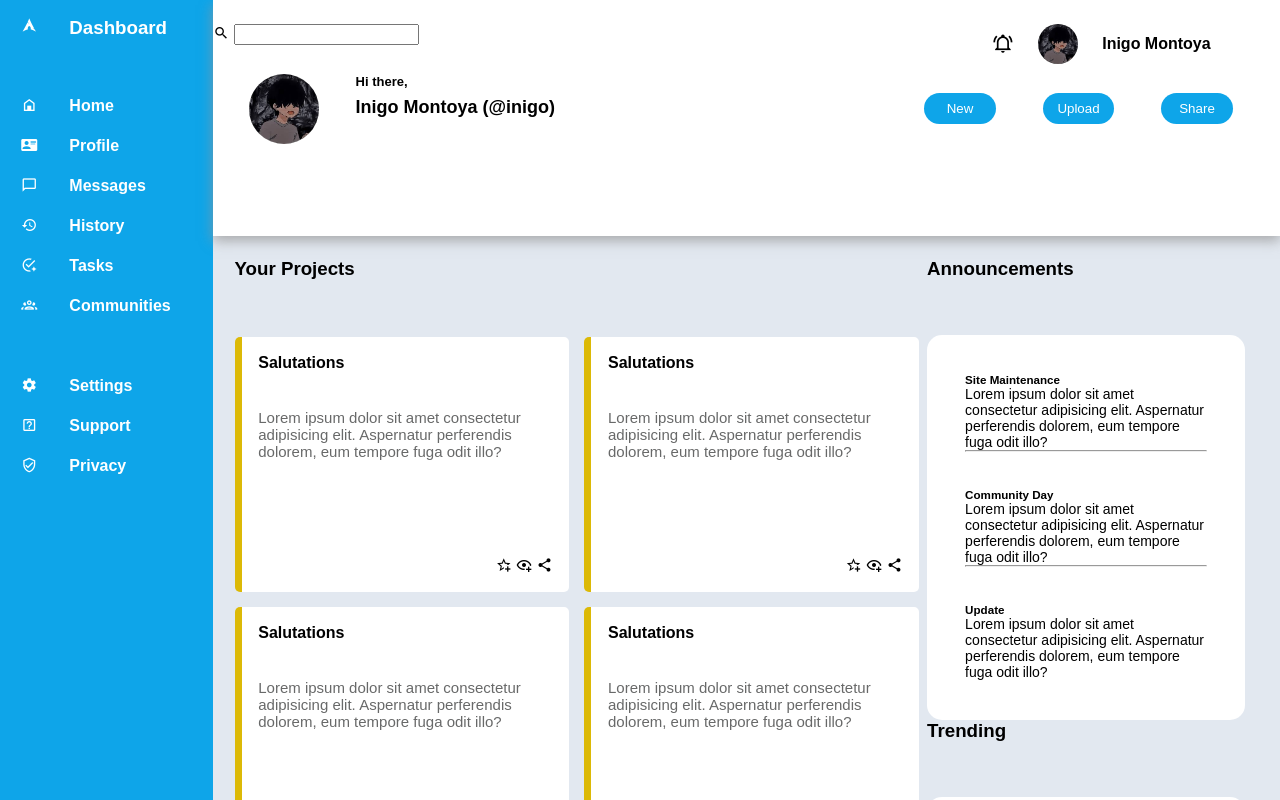
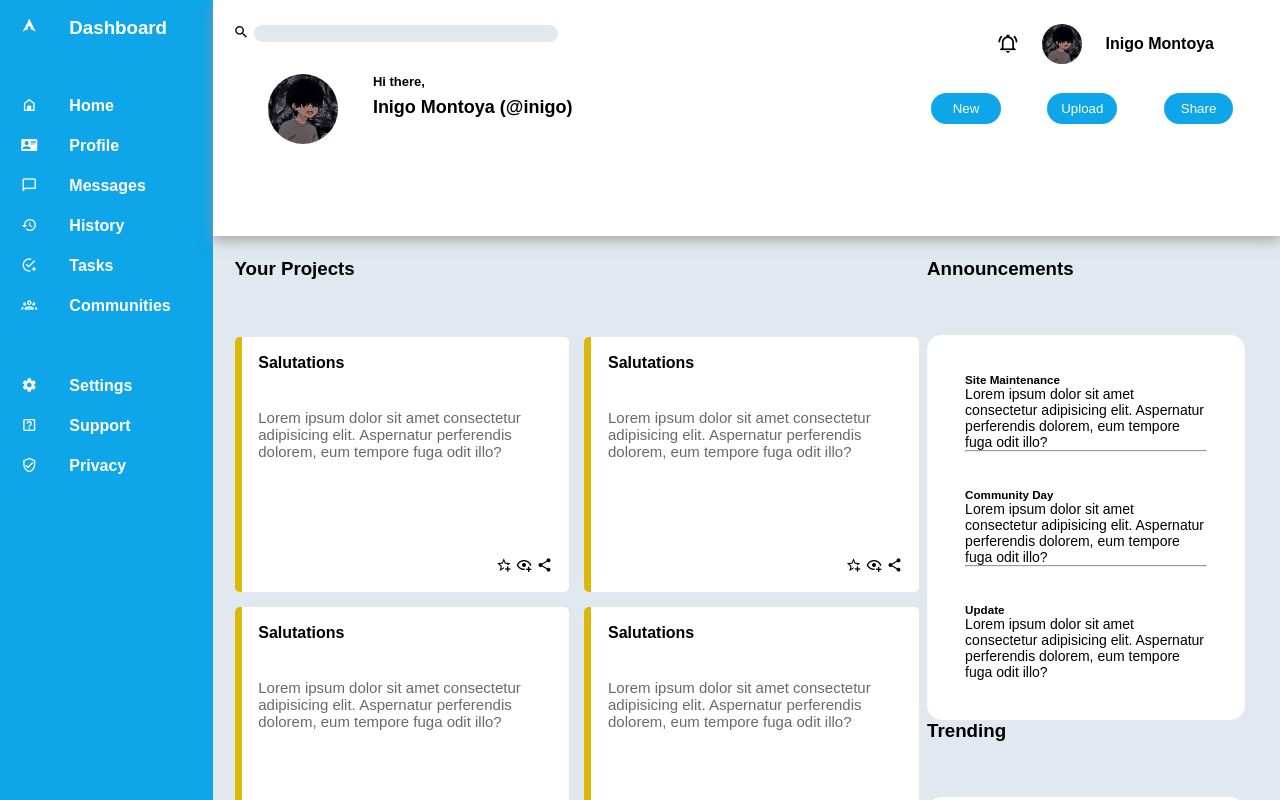
Before and after one commit to raodenn/Dashboard, a website: page index.html in a window 1280 px wide. Shown: the top 800 px of the page. Drawn offline with Linux system fonts and the light colour scheme.

Commit message:
fixed searchbar

```diff
--- a/styles.css
+++ b/styles.css
@@ -37,7 +37,7 @@ html,body{
     top: 10%;
     grid-row-gap:10px ;
     height: 16%;
-
+    padding-left:20px ;
 }
 #logo{
     height: 40px;
@@ -169,3 +169,9 @@ button{
     font-size: 13px;
     font-weight: 400;
 }
+input{
+    width:300px;
+    border-radius: 15px;
+    background-color: #e2e8f0;
+    border: none;
+}
```
